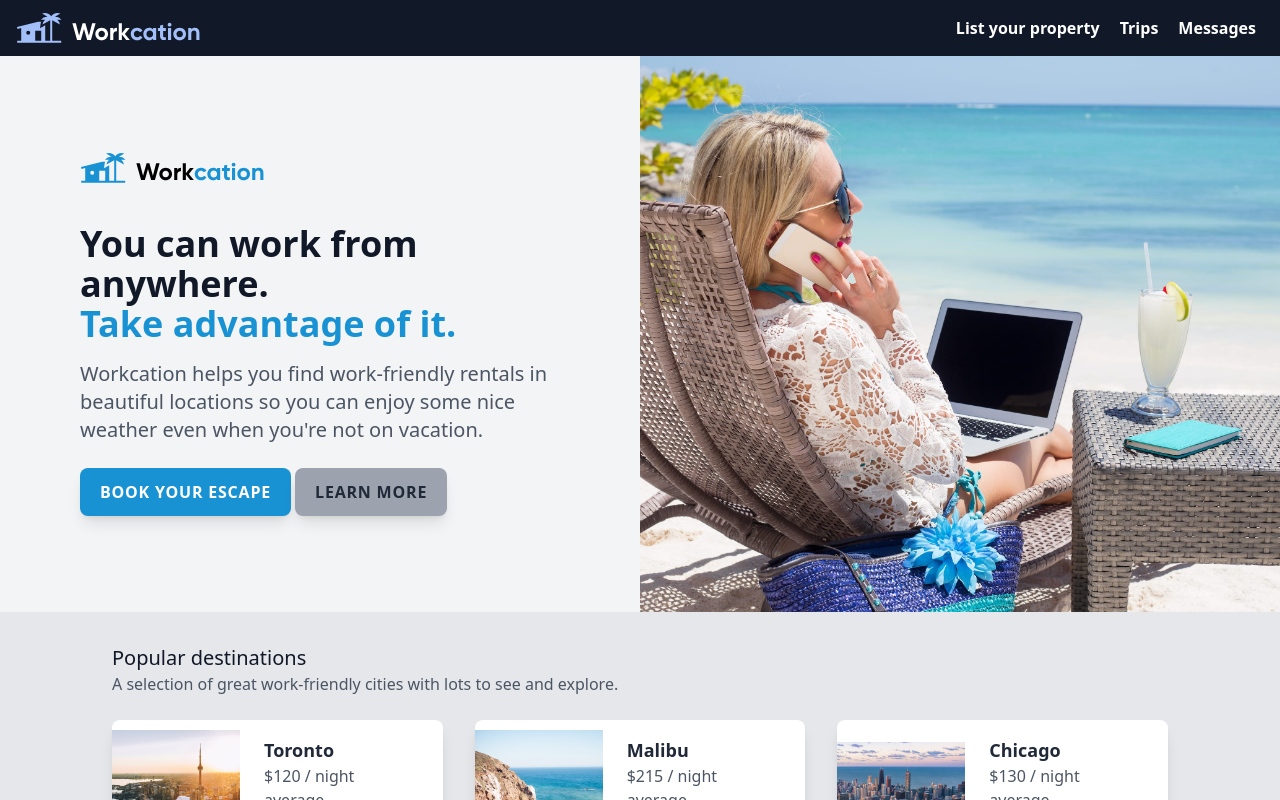
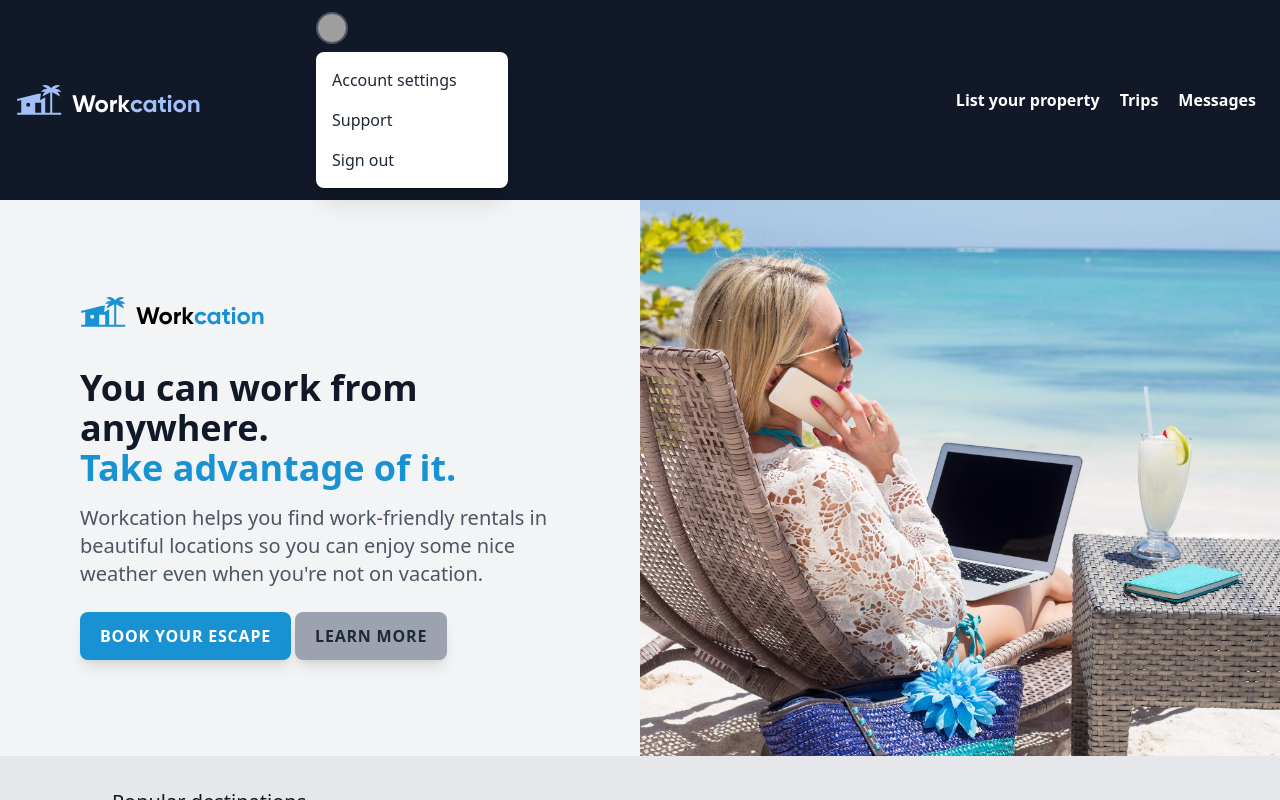
Before and after one commit to volhalink/my-tailwind-project, a Vue app: page / in a window 1280 px wide. Shown: the top 800 px of the page. Built offline with nearby package versions, Linux system fonts and the light colour scheme; grey boxes are pictures that could not be loaded; the HTML template or start-up script is replaced by a standard one.

Commit message:
Add dropdown and style it a bit

```diff
--- /dev/null
+++ b/src/components/AccountDropdown.vue
@@ -0,0 +1,16 @@
+<template>
+    <div>
+      <button class="block h-8 w-8 rounded-full overflow-hidden border-2 border-gray-600 focus:outline-none focus:border-white">
+        <img class="h-full w-full object-cover" src="https://images.unsplash.com/photo-1487412720507-e7ab37603c6f?ixlib=rb-1.2.1&ixid=eyJhcHBfaWQiOjEyMDd9&auto=format&fit=crop&w=256&q=80" alt="Your avatar">
+      </button>
+      <div class="mt-2 py-2 w-48 bg-white rounded-lg shadow-xl">
+        <a href="#" class="block px-4 py-2 text-gray-800 hover:bg-indigo-500 hover:text-white">Account settings</a>
+        <a href="#" class="block px-4 py-2 text-gray-800 hover:bg-indigo-500 hover:text-white">Support</a>
+        <a href="#" class="block px-4 py-2 text-gray-800 hover:bg-indigo-500 hover:text-white">Sign out</a>
+      </div>
+    </div>
+  </template>
+
+  <script>
+  export default {}
+  </script>
--- a/src/components/NavbarHeader.vue
+++ b/src/components/NavbarHeader.vue
@@ -12,6 +12,7 @@
             </svg>
           </button>
         </div>
+        <AccountDropdown />
     </div>
     <div :class="isOpen ? 'block' : 'hidden'" class="px-2 pt-2 pb-4 sm:flex sm:p-0">
       <a href="#" class="block px-2 py-1 text-white font-semibold rounded hover:bg-gray-800">List your property</a>
@@ -22,7 +23,12 @@
   </template>
 
   <script>
+  import AccountDropdown from './AccountDropdown'
+
   export default {
+    components: {
+      AccountDropdown
+    },
     data() {
       return {
         isOpen: false,
```
Also changed, not shown: 1 other file (tests, documents, lock files or other folders).
